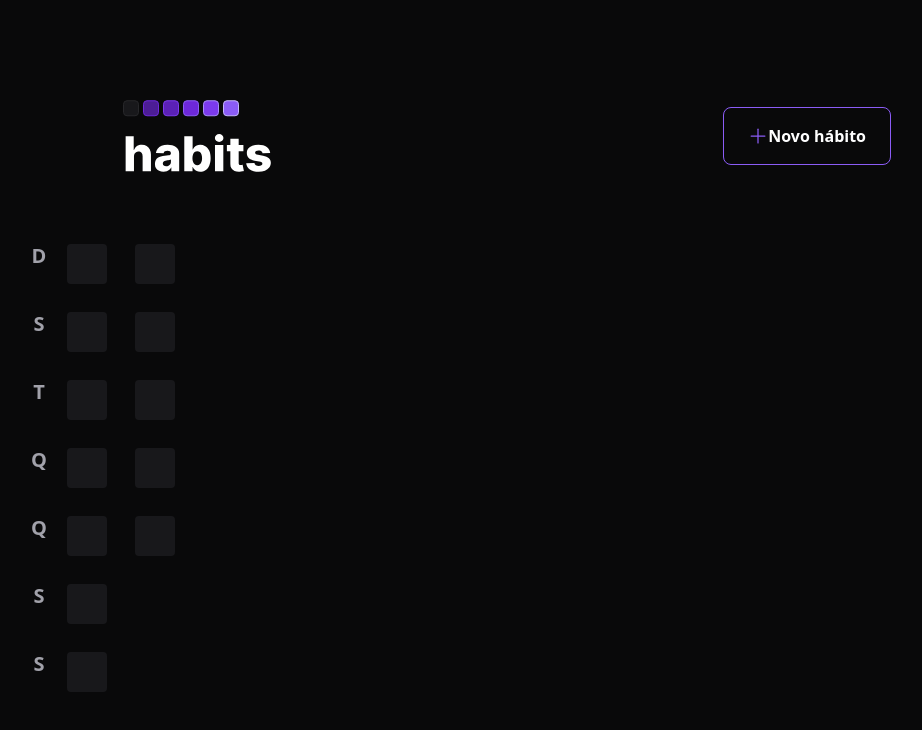
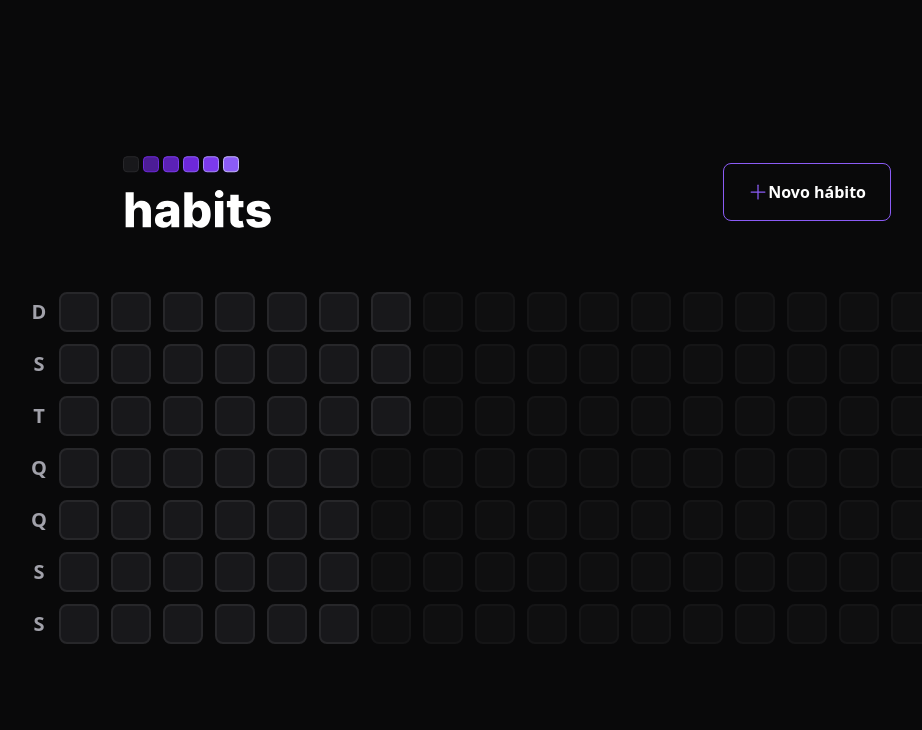
Before and after one commit to NicholasNascimento/nlw_setup_ignite, a React (Vite) app in the folder web/: page / in a window 1280 px wide. Shown: the top 730 px of the page, without its empty margins (133-1055 px from the left). Built offline with nearby package versions, Linux system fonts and the light colour scheme.

Commit message:
Finishing web

```diff
--- a/web/src/components/HabitDay.tsx
+++ b/web/src/components/HabitDay.tsx
@@ -4,8 +4,6 @@
 
 export function HabitDay() {
   return (
-    <div className="bg-zinc-900 w-10 h-10 text-white rounded m-2 text-center flex items-center justify-center">
-
-    </div>
+    <div className="w-10 h-10 bg-zinc-900 text-white border-2 border-zinc-800 rounded-lg"></div>
   )
 }
--- a/web/src/components/SummaryTable.tsx
+++ b/web/src/components/SummaryTable.tsx
@@ -1,3 +1,4 @@
+import { generateDatesFromYearBeginning } from "../utils/generate-dates-from-year-beginning"
 import { HabitDay } from "./HabitDay"
 
 const weekDays = [
@@ -9,6 +10,11 @@
   'S',
   'S',
 ]
+
+const summaryDates = generateDatesFromYearBeginning()
+
+const minimumSummaryDatesSize = 18 *7 // 18 weeks
+const amountOfDaysToFill = minimumSummaryDatesSize - summaryDates.length
 
 export function SummaryTable() {
   return (
@@ -27,18 +33,18 @@
       </div>
 
       <div className="grid grid-rows-7 grid-flow-col gap-3">
-        <HabitDay />
-        <HabitDay />
-        <HabitDay />
-        <HabitDay />
-        <HabitDay />
-        <HabitDay />
-        <HabitDay />
-        <HabitDay />
-        <HabitDay />
-        <HabitDay />
-        <HabitDay />
-        <HabitDay />
+        {summaryDates.map(date => {
+          return <HabitDay key={date.toString()} />
+        })}
+
+        {amountOfDaysToFill > 0 && Array.from({ length: amountOfDaysToFill }).map((_, i) => {
+          return (
+            <div
+              key={i}
+              className="w-10 h-10 bg-zinc-900 text-white border-2 border-zinc-800 rounded-lg opacity-40 cursor-not-allowed"
+            />
+          )
+        })}
       </div>
     </div>
   )
```
